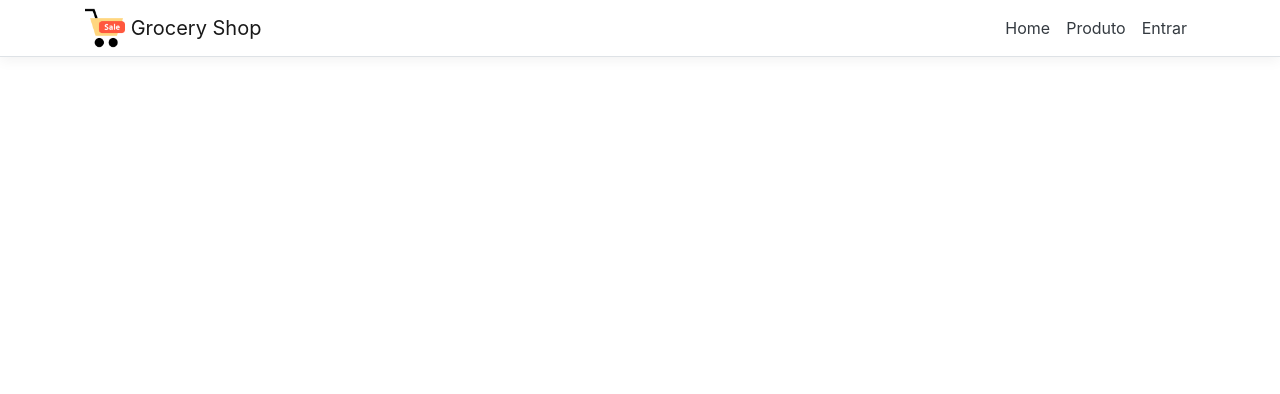
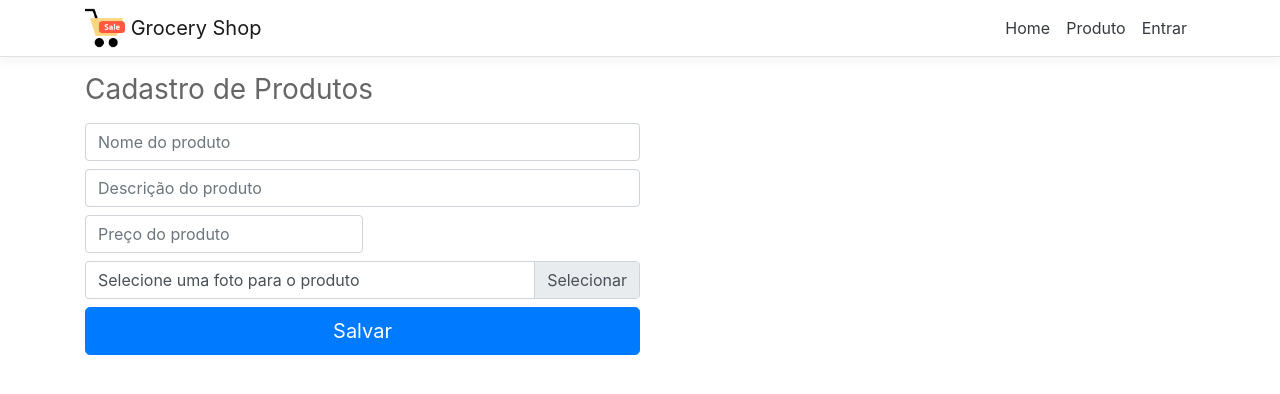
Before and after one commit to ebilieri/GroceryShop.QuickBuy, an Angular app in the folder QuickBuy.Angular/ClientApp/: page /produto in a window 1280 px wide. Shown: the top 394 px of the page. Built offline with nearby package versions, Linux system fonts and the light colour scheme.

Commit message:
criação template de produtos

```diff
--- a/QuickBuy.Angular/ClientApp/src/app/produto/produto.component.css
+++ b/QuickBuy.Angular/ClientApp/src/app/produto/produto.component.css
@@ -0,0 +1,7 @@
+.titulo{
+    color: #666;
+}
+
+.custom-file-input:lang(en) ~ .custom-file-label::after {
+  content: "Selecionar";
+}
--- a/QuickBuy.Angular/ClientApp/src/app/produto/produto.component.html
+++ b/QuickBuy.Angular/ClientApp/src/app/produto/produto.component.html
@@ -0,0 +1,72 @@
+<h1 class="h3 mb-3 font-weight-normal titulo">Cadastro de Produtos</h1>
+<!--Nome-->
+<label for="inputNome" class="sr-only">Nome</label>
+<input type="text" id="inputNome" name="nomeProduto"
+       placeholder="Nome do produto"
+       class="form-control mb-2 col-md-6"
+       [ngClass]="{
+            'is-invalid':nome.invalid && (nome.dirty || nome.touched),
+            'is-valid':nome.valid && (nome.dirty || nome.touched)
+           }"
+       [(ngModel)]="produto.nome"
+       #nome="ngModel"
+       required />
+
+<div class="invalid-feedback mb-2" *ngIf="nome.invalid && (nome.dirty || nome.touched)">
+  <div *ngIf="nome.errors.required">
+    Nome é de preenchimento obrigatório
+  </div>
+</div>
+
+<!--Descricao-->
+<label for="inputDescricao" class="sr-only">Descricao</label>
+<input type="text" id="inputDescricao" name="descricaoProduto"
+       placeholder="Descrição do produto"
+       class="form-control mb-2 col-md-6"
+       [ngClass]="{
+            'is-invalid':descricao.invalid && (descricao.dirty || descricao.touched),
+            'is-valid':descricao.valid && (descricao.dirty || descricao.touched)
+           }"
+       [(ngModel)]="produto.descricao"
+       #descricao="ngModel"
+       required />
+
+<div class="invalid-feedback mb-2" *ngIf="descricao.invalid && (descricao.dirty || descricao.touched)">
+  <div *ngIf="descricao.errors.required">
+    Descrição é de preenchimento obrigatório
+  </div>
+</div>
+
+<!--Preco-->
+<label for="inputPreco" class="sr-only">Preço</label>
+<input type="number" id="inputPreco" name="precoProduto"
+       placeholder="Preço do produto"
+       class="form-control mb-2 col-md-3"
+       [ngClass]="{
+            'is-invalid':preco.invalid && (preco.dirty || preco.touched),
+            'is-valid':preco.valid && (preco.dirty || preco.touched)
+           }"
+       [(ngModel)]="produto.preco"
+       #preco="ngModel"
+       required />
+
+<div class="invalid-feedback mb-2" *ngIf="preco.invalid && (preco.dirty || preco.touched)">
+  <div *ngIf="preco.errors.required">
+    Preço é de preenchimento obrigatório
+  </div>
+</div>
+
+<!--Imagem-->
+<div class="input-group mb-2">
+  <div class="custom-file col-md-6">
+    <input type="file" class="custom-file-input" id="inputFile">
+    <label class="custom-file-label" for="inputFile">Selecione uma foto para o produto</label>
+  </div>
+</div>
+
+<button class="btn btn-lg btn-primary btn-block mb-2 col-md-6"
+        type="submit" (click)="cadastrarUsuario()" [disabled]="ativar_spinner">
+  <span class="spinner-border spinner-border-sm"
+        role="status" aria-hidden="true" *ngIf="ativar_spinner"></span>
+  Salvar
+</button>
```
